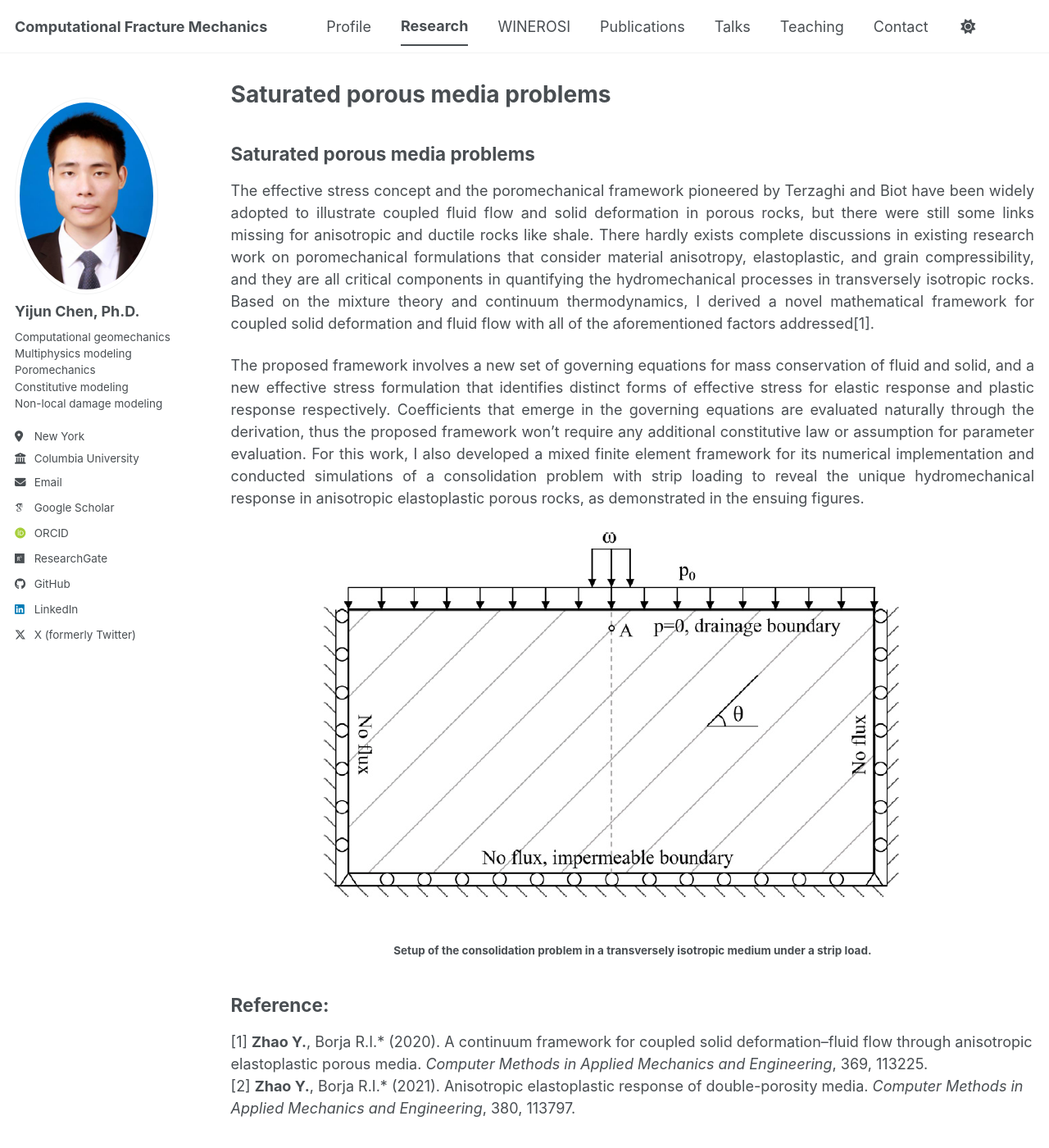
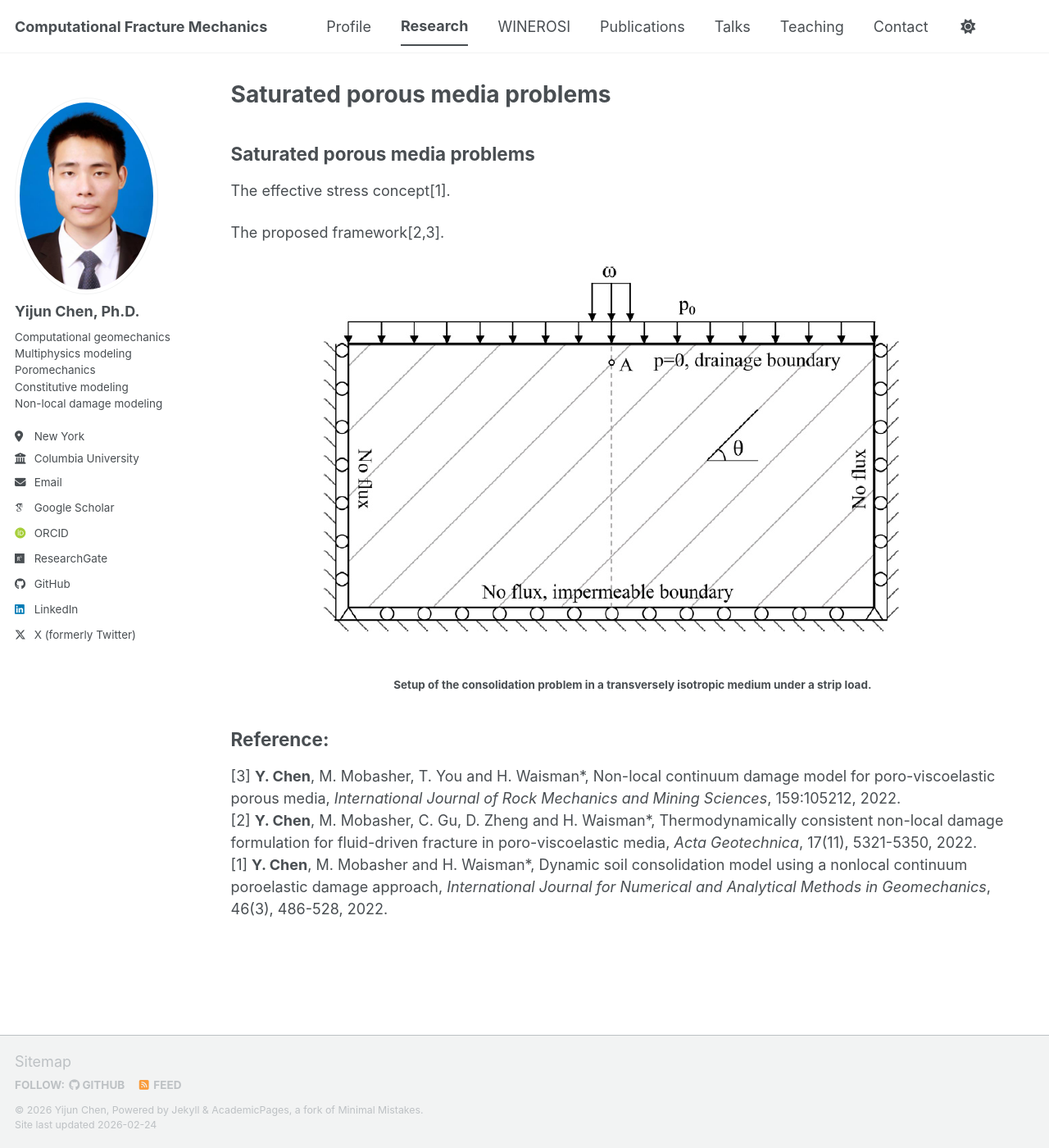
Before and after one commit to chenhhu/chenhhu.github.io, a Jekyll site: the page built from _pages/saturated.md, in a window 1280 px wide and 1400 px high. Shown: the whole window at 82% size. Built offline with Jekyll 4.4.1, drawn with Linux system fonts in a browser that asks for light colours; some web fonts are replaced; a script bundle is joined from its source files by our own code; library files that are not in the unit come from our copies.

Commit message:
Update saturated.md

```diff
--- a/_pages/saturated.md
+++ b/_pages/saturated.md
@@ -7,16 +7,17 @@ permalink: /research/saturated/
 
 ## Saturated porous media problems
 <p align="justify">
-The effective stress concept and the poromechanical framework pioneered by Terzaghi and Biot have been widely adopted to illustrate coupled fluid flow and solid deformation in porous rocks, but there were still some links missing for anisotropic and ductile rocks like shale. There hardly exists complete discussions in existing research work on poromechanical formulations that consider material anisotropy, elastoplastic, and grain compressibility, and they are all critical components in quantifying the hydromechanical processes in transversely isotropic rocks. Based on the mixture theory and continuum thermodynamics, I derived a novel mathematical framework for coupled solid deformation and fluid flow with all of the aforementioned factors addressed[1].
+The effective stress concept[1].
 </p>
 <p align="justify">
-The proposed framework involves a new set of governing equations for mass conservation of fluid and solid, and a new effective stress formulation that identifies distinct forms of effective stress for elastic response and plastic response respectively. Coefficients that emerge in the governing equations are evaluated naturally through the derivation, thus the proposed framework won’t require any additional constitutive law or assumption for parameter evaluation. For this work, I also developed a mixed finite element framework for its numerical implementation and conducted simulations of a consolidation problem with strip loading to reveal the unique hydromechanical response in anisotropic elastoplastic porous rocks, as demonstrated in the ensuing figures.
+The proposed framework[2,3].
 </p>
 
-<img src="/images/SP_1.PNG"/>
+<img src="/images/SP_1.png"/>
 <h6 align="center">Setup of the consolidation problem in a transversely isotropic medium under a strip load.
 </h6>
 
 ## Reference:
-\[1\] <b>Zhao Y.</b>, Borja R.I.\* (2020). A continuum framework for coupled solid deformation–fluid flow through anisotropic elastoplastic porous media. <i>Computer Methods in Applied Mechanics and Engineering</i>, 369, 113225.  <br>
-\[2\] <b>Zhao Y.</b>, Borja R.I.\* (2021). Anisotropic elastoplastic response of double-porosity media. <i>Computer Methods in Applied Mechanics and Engineering</i>, 380, 113797.
+\[3\] <b>Y. Chen</b>, M. Mobasher, T. You and H. Waisman\*, Non-local continuum damage model for poro-viscoelastic porous media, <i>International Journal of Rock Mechanics and Mining Sciences</i>, 159:105212, 2022.<br>
+\[2\] <b>Y. Chen</b>, M. Mobasher, C. Gu, D. Zheng and H. Waisman\*, Thermodynamically consistent non-local damage formulation for fluid-driven fracture in poro-viscoelastic media, <i>Acta Geotechnica</i>, 17(11), 5321-5350, 2022.<br>
+\[1\] <b>Y. Chen</b>, M. Mobasher and H. Waisman\*, Dynamic soil consolidation model using a nonlocal continuum poroelastic damage approach, <i>International Journal for Numerical and Analytical Methods in Geomechanics</i>, 46(3), 486-528, 2022.
```
